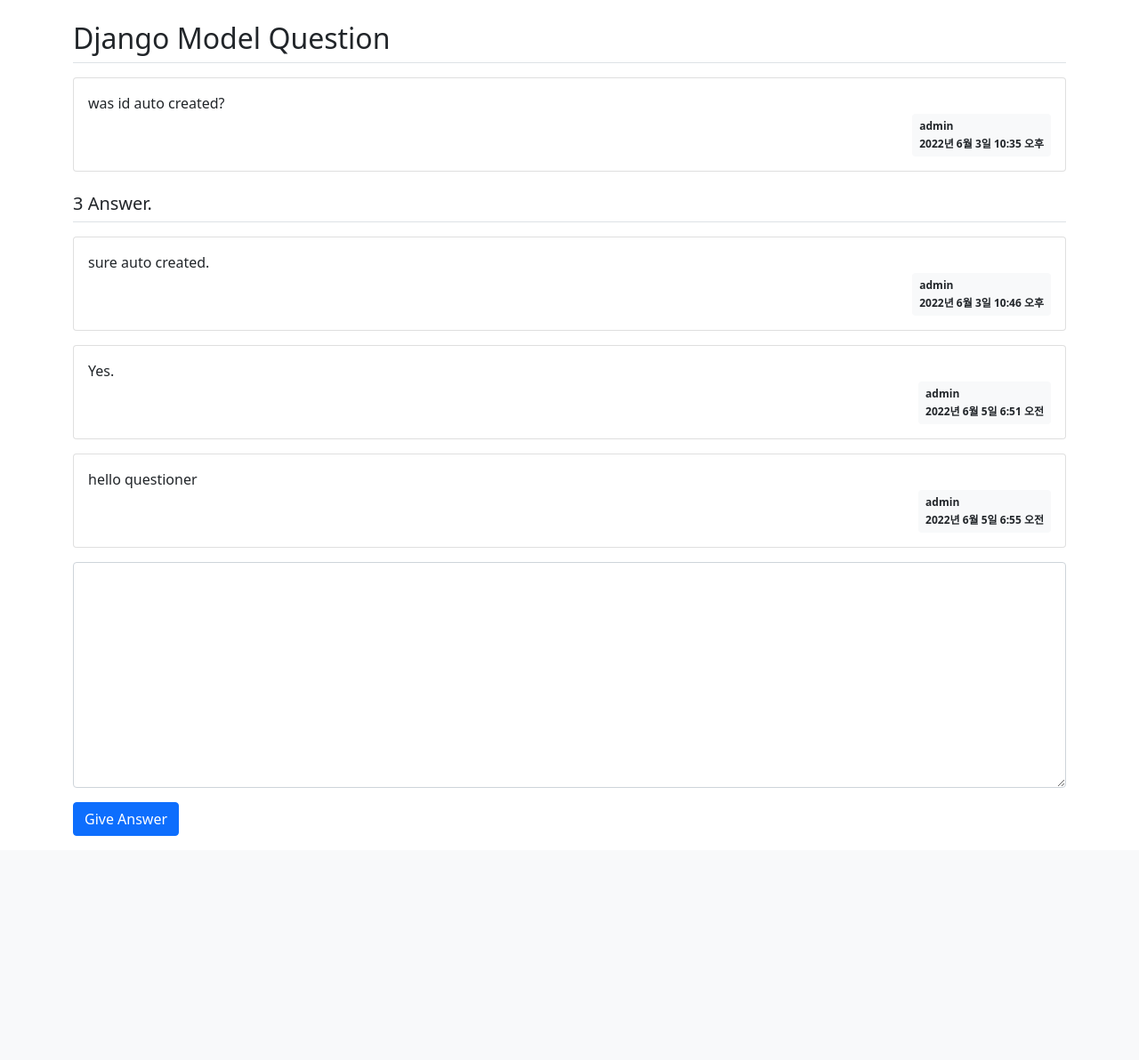
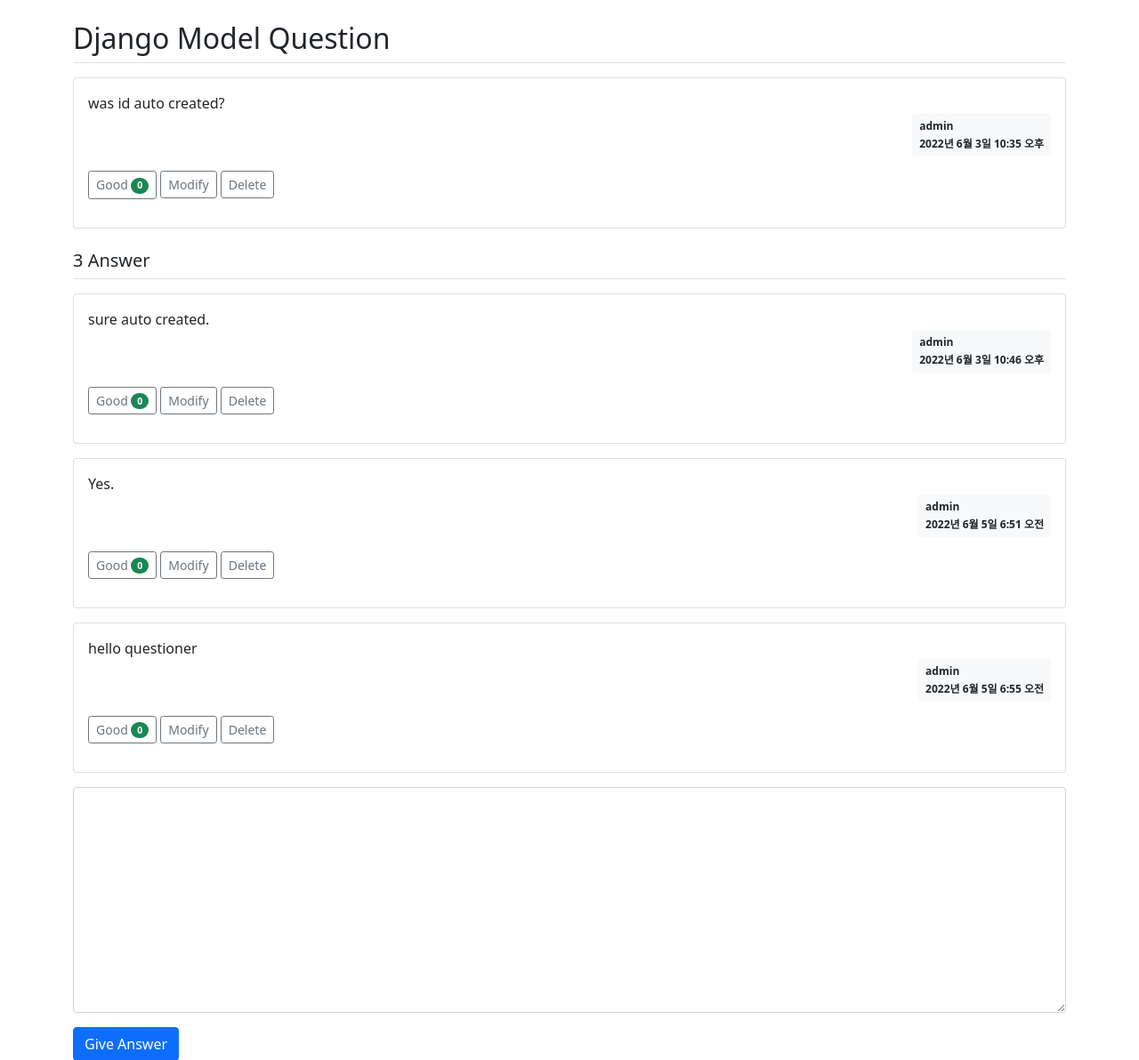
Before and after one commit to ImRieul/hello_django, a Django app: page /pybo/2/ in a window 1280 px wide. Shown: the part 57-1249 px from the top of the page at 89% size. Before the commit the page ends 997 px from the top, so only its background shows below. Run offline with Django 4.2, Linux system fonts and the light colour scheme; a user stored in the database is signed in; data comes from the database, SQL or seed files in the repository; both versions use the stored data as it was after the commit; data that the repository does not hold is empty.

Commit message:
3장 파이보 서비스 개발! ~11 추천

```diff
--- a/mysite/config/urls.py
+++ b/mysite/config/urls.py
@@ -15,12 +15,12 @@
 """
 from django.contrib import admin
 from django.urls import path, include
-from pybo import views
+from pybo.views import base_view
 
 
 urlpatterns = [
     path('admin/', admin.site.urls),
     path('pybo/', include('pybo.urls')),        # include url 매핑을 불러옴
     path('common/', include('common.urls')),
-    path('', views.index, name='index')
+    path('', base_view.index, name='index')
 ]
--- a/mysite/pybo/models.py
+++ b/mysite/pybo/models.py
@@ -10,7 +10,9 @@
     subject = models.CharField(max_length=200)
     content = models.TextField()
     create_date = models.DateTimeField()
-    author = models.ForeignKey(User, on_delete=models.CASCADE)
+    author = models.ForeignKey(User, on_delete=models.CASCADE, related_name='author_question')
+    modify_date = models.DateTimeField(null=True, blank=True)  # null 허용, form.is_valid 검증 시 값 없어도 됨(값을 비워둘 수 있음)
+    voter = models.ManyToManyField(User, related_name='voter_question')  # 추천인 추가
 
     def __str__(self):
         return self.subject
@@ -21,4 +23,8 @@
     question = models.ForeignKey(Question, on_delete=models.CASCADE)
     content = models.TextField()
     create_date = models.DateTimeField()
-    author = models.ForeignKey(User, on_delete=models.CASCADE)
+    author = models.ForeignKey(User, on_delete=models.CASCADE, related_name='author_answer')
+    modify_date = models.DateTimeField(null=True, blank=True)  # null 허용, form.is_valid 검증 시 값 없어도 됨(값을 비워둘 수 있음)
+    voter = models.ManyToManyField(User, related_name='voter_answer')  # 추천인 추가
+
+    # related_name : 연결된 테이블(author, voter)을 구분해줌
--- a/mysite/pybo/urls.py
+++ b/mysite/pybo/urls.py
@@ -1,13 +1,21 @@
 from django.urls import path
 
-from . import views
+from .views import base_view, question_view, answer_view
 
 
 app_name = 'pybo'
 
 urlpatterns = [
-    path('', views.index, name='index'),
-    path('<int:question_id>/', views.detail, name='detail'),
-    path('question/create/', views.question_create, name='question_create'),
-    path('answer/create/<int:question_id>/', views.answer_create, name='answer_create'),
+    path('', base_view.index, name='index'),
+    path('<int:question_id>/', base_view.detail, name='detail'),    # <int:question_id> -> url을 매개
+
+    path('question/create/', question_view.create, name='question_create'),
+    path('question/modify/<int:question_id>/', question_view.modify, name='question_modify'),
+    path('question/delete/<int:question_id>/', question_view.delete, name='question_delete'),
+    path('question/vote/<int:question_id>', question_view.vote, name='question_vote'),
+
+    path('answer/create/<int:question_id>/', answer_view.create, name='answer_create'),
+    path('answer/modify/<int:answer_id>/', answer_view.modify, name='answer_modify'),
+    path('answer/delete/<int:answer_id>/', answer_view.delete, name='answer_delete'),
+    path('answer/vote/<int:answer_id>/', answer_view.vote, name='answer_vote'),
 ]
--- a/mysite/pybo/views.py
+++ /dev/null
@@ -1,62 +0,0 @@
-from django.contrib.auth.decorators import login_required
-from django.http import HttpResponse, HttpResponseNotAllowed
-from django.shortcuts import render, get_object_or_404, redirect
-from django.utils import timezone
-from django.core.paginator import Paginator
-
-from pybo.forms import QuestionForm, AnswerForm
-from pybo.models import Question
-
-
-# Create your views here.
-
-
-def index(request):
-    page = request.GET.get('page', '1')         # http GET method의 파라미터 page default를 1로 설정 (값이 있으면 그 값을 가져옴)
-    question_list = Question.objects.order_by('-create_date')
-    paginator = Paginator(question_list, 10)    # 게시글 페이지 기준은 10개
-    page_obj = paginator.get_page(page)
-    context = {'question_list': page_obj}
-    return render(request, 'pybo/question_list.html', context)
-
-
-def detail(request, question_id):
-    question = get_object_or_404(Question, pk=question_id)
-    context = {'question': question}
-    return render(request, 'pybo/question_detail.html', context)
-
-
-# 하나의 view로 신규 질문 페이지(get, a태그로 접속시)과, 질문 저장(post)을 같이 처리하고 있다.
-@login_required(login_url='common:login')   # login이 필요한 함수, 로그인 하지 않았으면 login_url로 이동됨
-def question_create(request):
-    if request.method == 'POST':
-        form = QuestionForm(request.POST)
-        if form.is_valid():     # 폼 유효성 검사
-            question = form.save(commit=False)      # Question 클래스 형식으로 저장(DB에 저장 false)
-            question.create_date = timezone.now()   # create_date 저장
-            question.author = request.user          # author 속성에 로그인 계정 저장
-            question.save()
-            return redirect('pybo:index')
-    else:
-        form = QuestionForm()
-    context = {'form': form}
-    return render(request, 'pybo/question_form.html', context)
-
-@login_required(login_url='common:login')   # login이 필요한 함수
-def answer_create(request, question_id):
-    question = get_object_or_404(Question, pk=question_id)
-    # question.answer_set.create(content=request.POST.get('content'), create_date=timezone.now())
-    # return redirect('pybo:detail', question_id=question_id)
-    if request.method == "POST":
-        form = AnswerForm(request.POST)
-        if form.is_valid():
-            answer = form.save(commit=False)
-            answer.create_date = timezone.now()
-            answer.question = question
-            answer.author = request.user
-            answer.save()
-            return redirect('pybo:detail', question_id=question.id)
-    else:
-        return HttpResponseNotAllowed('Only POST is possible.')
-    context = {'question': question, 'form': form}
-    return render(request, 'pybo/question_detail.html', context)
--- /dev/null
+++ b/mysite/pybo/views/base_view.py
@@ -0,0 +1,19 @@
+from django.core.paginator import Paginator
+from django.shortcuts import render, get_object_or_404
+
+from pybo.models import Question
+
+
+def index(request):
+    page = request.GET.get('page', '1')  # http GET method의 파라미터 page default를 1로 설정 (값이 있으면 그 값을 가져옴)
+    question_list = Question.objects.order_by('-create_date')
+    paginator = Paginator(question_list, 10)  # 게시글 페이지 기준은 10개
+    page_obj = paginator.get_page(page)
+    context = {'question_list': page_obj}
+    return render(request, 'pybo/question_list.html', context)
+
+
+def detail(request, question_id):
+    question = get_object_or_404(Question, pk=question_id)
+    context = {'question': question}
+    return render(request, 'pybo/question_detail.html', context)
--- a/mysite/templates/base.html
+++ b/mysite/templates/base.html
@@ -18,5 +18,7 @@
 {% block content %}
 {% endblock %}
 <!-- in base template end -->
+{% block script %}
+{% endblock %}
 </body>
 </html>
--- a/mysite/templates/pybo/question_detail.html
+++ b/mysite/templates/pybo/question_detail.html
@@ -4,30 +4,76 @@
 {% extends 'base.html' %}
 {% block content %}
 <div class="container my-3">
+    <!-- Show Error -->
+    {% if messages %}
+    <div class="alert alert-danger my-3" role="alert">
+        {% for message in messages %}
+        <strong>{{ message.tags }}</strong>
+        <ul><li>{{ message.message }}</li></ul>
+        {% endfor %}
+    </div>
+    {% endif %}
     <!-- Question -->
     <h2 class="border-bottom py-2">{{ question.subject }}</h2>
     <div class="card my-3">
         <div class="card-body">
             <div class="card-text" style="white-space: pre-line;">{{ question.content }}</div>
             <div class="d-flex justify-content-end">
+                {% if question.modify_date %}
+                <div class="badge bg-light text-dark p-2 text-start mx-3">
+                    <div class="mb-2">modify at</div>
+                    <div>{{ question.modify_date }}</div>
+                </div>
+                {% endif %}
                 <div class="badge bg-light text-dark p-2 text-start">
                     <div class="mb-2">{{ question.author.username }}</div>
                     <div>{{ question.create_date }}</div>
                 </div>
             </div>
+            <div class="my-3">
+                <a href="javascript:void(0)" data-uri="{% url 'pybo:question_vote' question.id %}"
+                   class="recommend btn btn-sm btn-outline-secondary"> Good
+                    <span class="badge rounded-pill bg-success">{{ question.voter.count }}</span>
+                </a>
+                {% if request.user == question.author %}
+                <a href="{% url 'pybo:question_modify' question.id %}"
+                   class="btn btn-sm btn-outline-secondary">Modify</a>
+                    <!-- data-uri은 this.dataset.uri로 가져올 수 있다. (자바스크립트로 활용 가능) -->
+                <a href="javascript:void(0)" data-uri="{% url 'pybo:question_delete' question.id %}"
+                   class="delete btn btn-sm btn-outline-secondary">Delete</a>
+                {% endif %}
+            </div>
         </div>
     </div>
     <!-- Answer -->
-    <h5 class="border-bottom my-3 py-2">{{ question.answer_set.count }} Answer.</h5>
+    <h5 class="border-bottom py-2">{{ question.answer_set.count }} Answer</h5>
     {% for answer in question.answer_set.all %}
     <div class="card my-3">
         <div class="card-body">
             <div class="card-text" style="white-space: pre-line;">{{ answer.content }}</div>
             <div class="d-flex justify-content-end">
+                {% if answer.modify_date %}
+                <div class="badge bg-light text-dark p-2 text-start mx-3">
+                    <div class="mb-2">modified at</div>
+                    <div>{{ answer.modify_date }}</div>
+                </div>
+                {% endif %}
                 <div class="badge bg-light text-dark p-2 text-start">
                     <div class="mb-2">{{ question.author.username }}</div>
                     <div>{{ answer.create_date }}</div>
                 </div>
+            </div>
+            <div class="my-3">
+                <a href="javascript:void(0)" data-uri="{% url 'pybo:answer_vote' answer.id %}"
+                   class="recommend btn btn-sm btn-outline-secondary"> Good
+                    <span class="badge rounded-pill bg-success">{{ answer.voter.count }}</span>
+                </a>
+                {% if request.user == answer.author %}
+                <a href="{% url 'pybo:answer_modify' answer.id %}"
+                   class="btn btn-sm btn-outline-secondary">Modify</a>
+                <a href="#" data-uri="{% url 'pybo:answer_delete' answer.id %}"
+                   class="delete btn btn-sm btn-outline-secondary">Delete</a>
+                {% endif %}
             </div>
         </div>
     </div>
@@ -58,3 +104,23 @@
     </form>
 </div>
 {% endblock %}
+{% block script %}
+<script type="text/javascript">
+    const delete_elements = document.getElementsByClassName("delete");
+    Array.from(delete_elements).forEach(function(element) {
+        element.addEventListener('click', function() {
+            if(confirm("Really Delete?")) {
+                location.href = this.dataset.uri;
+            };
+        });
+    });
+    const recommend_elements = document.getElementsByClassName("recommend");
+    Array.from(recommend_elements).forEach(function(element) {
+        element.addEventListener('click', function() {
+            if(confirm("Really Recommend?")) {
+                location.href = this.dataset.uri;
+            };
+        });
+    });
+</script>
+{% endblock %}
```
Also changed, not shown: mysite/pybo/views/answer_view.py (added, +67 -0 lines), mysite/pybo/views/question_view.py (added, +62 -0 lines), mysite/templates/pybo/answer_form.html (added, +16 -0 lines), mysite/db.sqlite3, mysite/pybo/migrations/0006_answer_modify_date_question_modify_date.py (added), mysite/pybo/migrations/0007_answer_voter_question_voter_alter_answer_author_and_more.py (added), mysite/pybo/views/__init__.py (added).
